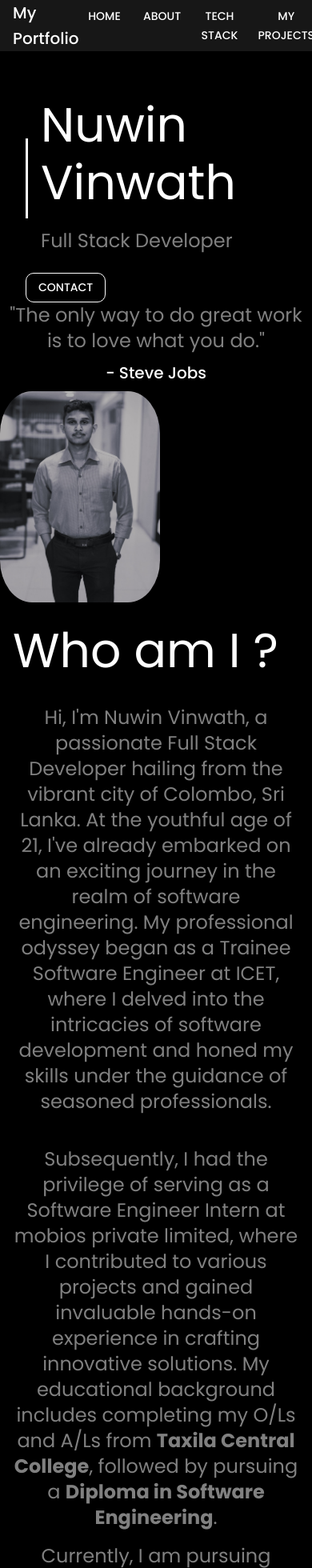
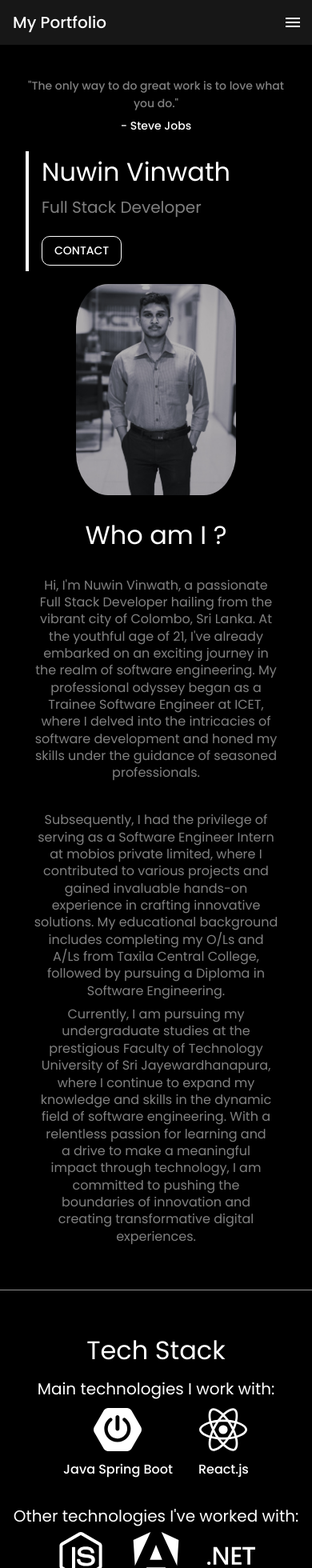
Before and after one commit to nuwin2003/my-portfolio, a React (Vite) app: page / in a window 390 px wide. Shown: the top 1960 px of the page at 80% size. Built offline with nearby package versions, Linux system fonts and the light colour scheme.

Commit message:
responsiveness added for the home page

```diff
--- a/src/components/NavBar/NavBar.jsx
+++ b/src/components/NavBar/NavBar.jsx
@@ -1,8 +1,70 @@
-import React from "react";
-import { AppBar, Toolbar, Typography, Button, Box } from "@mui/material";
+import React, { useState } from "react";
+import {
+  AppBar,
+  Toolbar,
+  Typography,
+  Button,
+  Box,
+  IconButton,
+  Drawer,
+  List,
+  ListItem,
+  ListItemText,
+} from "@mui/material";
+import MenuIcon from "@mui/icons-material/Menu";
 import { Link as ScrollLink } from "react-scroll";
 
 const NavBar = () => {
+  const [drawerOpen, setDrawerOpen] = useState(false);
+
+  const toggleDrawer = (open) => (event) => {
+    if (
+      event.type === "keydown" &&
+      (event.key === "Tab" || event.key === "Shift")
+    ) {
+      return;
+    }
+    setDrawerOpen(open);
+  };
+
+  const handleMenuItemClick = () => {
+    setDrawerOpen(false);
+  };
+
+  const menuItems = [
+    { label: "Home", to: "home" },
+    { label: "About", to: "about" },
+    { label: "Tech Stack", to: "techStack" },
+    { label: "My Projects", to: "myProjects" },
+  ];
+
+  const drawerList = () => (
+    <Box
+      sx={{ width: 250 }}
+      role="presentation"
+      onClick={toggleDrawer(false)}
+      onKeyDown={toggleDrawer(false)}
+    >
+      <List>
+        {menuItems.map((item, index) => (
+          <ScrollLink
+            key={index}
+            to={item.to}
+            spy={true}
+            smooth={true}
+            offset={-80}
+            duration={500}
+            onClick={handleMenuItemClick}
+          >
+            <ListItem button>
+              <ListItemText primary={item.label} sx={{ color: "white" }} />
+            </ListItem>
+          </ScrollLink>
+        ))}
+      </List>
+    </Box>
+  );
+
   return (
     <AppBar sx={{ backgroundColor: "black", zIndex: 2 }}>
       <Toolbar sx={{ justifyContent: "space-between" }}>
@@ -11,59 +73,40 @@ const NavBar = () => {
         </Typography>
         <Box
           sx={{
-            display: "flex",
+            display: { xs: "none", md: "flex" },
             justifyContent: "center",
             flexGrow: 1,
             gap: { lg: 4, sm: 2, xs: 1 },
           }}
         >
+          {menuItems.map((item, index) => (
             <ScrollLink
-            to="home"
+              key={index}
+              to={item.to}
               spy={true}
               smooth={true}
               offset={-80}
               duration={500}
             >
               <Button color="inherit" sx={{ color: "white" }}>
-              Home
+                {item.label}
               </Button>
             </ScrollLink>
-
-          <ScrollLink
-            to="about"
-            spy={true}
-            smooth={true}
-            offset={-80}
-            duration={500}
+          ))}
+        </Box>
+        <IconButton
+          color="inherit"
+          aria-label="open drawer"
+          edge="end"
+          sx={{ display: { xs: "flex", md: "none" } }}
+          onClick={toggleDrawer(true)}
         >
-            <Button color="inherit" sx={{ color: "white" }}>
-              About
-            </Button>
-          </ScrollLink>
-          <ScrollLink
-            to="techStack"
-            spy={true}
-            smooth={true}
-            offset={-80}
-            duration={500}
-          >
-            <Button color="inherit" sx={{ color: "white" }}>
-              Tech Stack
-            </Button>
-          </ScrollLink>
-          <ScrollLink
-            to="myProjects"
-            spy={true}
-            smooth={true}
-            offset={-80}
-            duration={500}
-          >
-            <Button color="inherit" sx={{ color: "white" }}>
-              My Projects
-            </Button>
-          </ScrollLink>
-        </Box>
+          <MenuIcon />
+        </IconButton>
       </Toolbar>
+      <Drawer anchor="right" open={drawerOpen} onClose={toggleDrawer(false)}>
+        {drawerList()}
+      </Drawer>
     </AppBar>
   );
 };
--- a/src/pages/About/About.jsx
+++ b/src/pages/About/About.jsx
@@ -7,23 +7,30 @@ const About = () => {
   useEffect(() => {
     AOS.init({ once: false, mirror: true });
   }, []);
+
   return (
-    <Grid container sm={12}>
-      <Grid item sm={12}>
+    <Grid container spacing={2}>
+      <Grid item xs={12}>
         <Typography
           variant="h2"
           component="h1"
           gutterBottom
-          sx={{ textAlign: "center", m: 2 }}
+          sx={{
+            textAlign: "center",
+            m: { lg: 2, xs: 1 },
+            fontSize: { xs: "2rem", sm: "3rem", lg: "4rem" },
+          }}
           data-aos="zoom-in"
           data-aos-duration="2500"
         >
           Who am I ?
         </Typography>
       </Grid>
+
+      <Grid item xs={1}></Grid>
       <Grid
         item
-        sm={12}
+        xs={10}
         sx={{
           display: "flex",
           flexDirection: "column",
@@ -31,8 +38,18 @@ const About = () => {
           textAlign: "center",
         }}
       >
-        <Box sx={{ m: 2 }} data-aos="zoom-in" data-aos-duration="2500">
-          <Typography variant="h5" component="h1" gutterBottom color="gray">
+        <Box
+          sx={{ m: { lg: 2, xs: 1 } }}
+          data-aos="zoom-in"
+          data-aos-duration="2500"
+        >
+          <Typography
+            variant="h5"
+            component="h2"
+            gutterBottom
+            color="gray"
+            sx={{ fontSize: { xs: "1rem", sm: "1.25rem", lg: "1.5rem" } }}
+          >
             Hi, I'm Nuwin Vinwath, a passionate Full Stack Developer hailing
             from the vibrant city of Colombo, Sri Lanka. At the youthful age of
             21, I've already embarked on an exciting journey in the realm of
@@ -43,10 +60,12 @@ const About = () => {
           </Typography>
         </Box>
       </Grid>
+      <Grid item xs={1}></Grid>
 
+      <Grid item xs={1}></Grid>
       <Grid
         item
-        sm={12}
+        xs={10}
         sx={{
           display: "flex",
           flexDirection: "column",
@@ -54,29 +73,50 @@ const About = () => {
           textAlign: "center",
         }}
       >
-        <Box sx={{ m: 2 }} data-aos="zoom-in" data-aos-duration="2500">
-          <Typography variant="h5" component="h1" gutterBottom color="gray">
+        <Box
+          sx={{ m: { lg: 2, xs: 1 } }}
+          data-aos="zoom-in"
+          data-aos-duration="2500"
+        >
+          <Typography
+            variant="h5"
+            component="h2"
+            gutterBottom
+            color="gray"
+            sx={{ fontSize: { xs: "1rem", sm: "1.25rem", lg: "1.5rem" } }}
+          >
             Subsequently, I had the privilege of serving as a Software Engineer
             Intern at mobios private limited, where I contributed to various
             projects and gained invaluable hands-on experience in crafting
             innovative solutions. My educational background includes completing
-            my O/Ls and A/Ls from <b>Taxila Central College</b>, followed by
-            pursuing a <b>Diploma in Software Engineering</b>.
+            my O/Ls and A/Ls from Taxila Central College, followed by pursuing a
+            Diploma in Software Engineering.
           </Typography>
-          <Box sx={{ m: 2 }} data-aos="zoom-in" data-aos-duration="2500">
-            <Typography variant="h5" component="h1" gutterBottom color="gray">
+          <Box
+            sx={{ m: { lg: 2, xs: 1 } }}
+            data-aos="zoom-in"
+            data-aos-duration="2500"
+          >
+            <Typography
+              variant="h5"
+              component="h2"
+              gutterBottom
+              color="gray"
+              sx={{ fontSize: { xs: "1rem", sm: "1.25rem", lg: "1.5rem" } }}
+            >
               Currently, I am pursuing my undergraduate studies at the
-              prestigious{" "}
-              <b>Faculty of Technology University of Sri Jayewardhanapura </b>,
-              where I continue to expand my knowledge and skills in the dynamic
-              field of software engineering. With a relentless passion for
-              learning and a drive to make a meaningful impact through
-              technology, I am committed to pushing the boundaries of innovation
-              and creating transformative digital experiences.
+              prestigious Faculty of Technology University of Sri
+              Jayewardhanapura, where I continue to expand my knowledge and
+              skills in the dynamic field of software engineering. With a
+              relentless passion for learning and a drive to make a meaningful
+              impact through technology, I am committed to pushing the
+              boundaries of innovation and creating transformative digital
+              experiences.
             </Typography>
           </Box>
         </Box>
       </Grid>
+      <Grid item xs={1}></Grid>
     </Grid>
   );
 };
--- a/src/pages/HomePage/HomePage.jsx
+++ b/src/pages/HomePage/HomePage.jsx
@@ -17,7 +17,7 @@ import About from "../About/About";
 import ContactMe from "../../components/ContactMe/ContactMe";
 
 const HomePage = () => {
-  const [openContactDialog, setOpenContactDialog] = useState();
+  const [openContactDialog, setOpenContactDialog] = useState(false);
 
   useEffect(() => {
     AOS.init({ once: false, mirror: true });
@@ -34,17 +34,78 @@ const HomePage = () => {
   return (
     <>
       <NavBar />
-      <Grid container xs={12} sx={{ mt: 15 }} id="home">
+      <Grid container xs={12} id="home">
+        <Grid item xs={1}></Grid>
         <Grid
           item
-          sm={4}
+          xs={10}
+          sx={{
+            display: "flex",
+            flexDirection: "column",
+            justifyContent: "center",
+            alignItems: "center",
+            textAlign: "left",
+            mt: 12,
+            mb: 2,
+          }}
+        >
+          <Box sx={{ display: "flex", alignItems: "center" }}>
+            <Box>
+              <Typography
+                variant="h6"
+                component="h1"
+                gutterBottom
+                color="gray"
+                sx={{
+                  textAlign: "center",
+                  fontSize: {
+                    lg: "1.5rem",
+                    md: "1.25rem",
+                    sm: "1rem",
+                    xs: "0.875rem",
+                  },
+                }}
+                data-aos="zoom-out"
+                data-aos-duration="2500"
+              >
+                "The only way to do great work is to love what you do."
+              </Typography>
+
+              <Typography
+                variant="h6"
+                component="h1"
+                gutterBottom
+                color="white"
+                sx={{
+                  textAlign: "center",
+                  fontSize: {
+                    lg: "1.5rem",
+                    md: "1.25rem",
+                    sm: "1rem",
+                    xs: "0.875rem",
+                  },
+                }}
+                data-aos="zoom-out"
+                data-aos-duration="2500"
+              >
+                - Steve Jobs
+              </Typography>
+            </Box>
+          </Box>
+        </Grid>
+        <Grid item xs={1}></Grid>
+        <Grid container xs={12} sx={{ mb: 2 }}>
+          <Grid
+            item
+            xs={12}
+            sm={6}
             data-aos="fade-right"
             data-aos-duration="2500"
             sx={{
               display: "flex",
               flexDirection: "column",
               justifyContent: "center",
-            alignItems: "flex-start",
+              alignItems: { sm: "center", xs: "left" },
               textAlign: "left",
               paddingLeft: "2rem",
             }}
@@ -53,20 +114,29 @@ const HomePage = () => {
               <Box
                 sx={{
                   width: "4px",
-                height: "100px",
+                  height: "150px",
                   backgroundColor: "white",
                   marginRight: "1rem",
                 }}
               />
               <Box>
-              <Typography variant="h2" component="h1" gutterBottom>
+                <Typography
+                  variant="h2"
+                  component="h1"
+                  gutterBottom
+                  sx={{ fontSize: { lg: "4rem", sm: "3rem", xs: "2rem" } }}
+                >
                   Nuwin Vinwath
                 </Typography>
-              <Typography variant="h5" component="h1" gutterBottom color="gray">
+                <Typography
+                  variant="h5"
+                  component="h1"
+                  gutterBottom
+                  color="gray"
+                  sx={{ fontSize: { lg: "2rem", sm: "1.5rem", xs: "1.25rem" } }}
+                >
                   Full Stack Developer
                 </Typography>
-            </Box>
-          </Box>
                 <Button
                   variant="outlined"
                   sx={{
@@ -79,59 +149,24 @@ const HomePage = () => {
                 >
                   Contact
                 </Button>
-        </Grid>
-        <Grid
-          item
-          sm={4}
-          sx={{
-            display: "flex",
-            flexDirection: "column",
-            justifyContent: "center",
-            alignItems: "flex-start",
-            textAlign: "left",
-          }}
-        >
-          <Box
-            sx={{ display: { lg: "flex", sm: "none" }, alignItems: "center" }}
-          >
-            <Box>
-              <Typography
-                variant="h5"
-                component="h1"
-                gutterBottom
-                color="gray"
-                sx={{ textAlign: "center" }}
-                data-aos="zoom-out"
-                data-aos-duration="2500"
-              >
-                "The only way to do great work is to love what you do."
-              </Typography>
-              <Typography
-                variant="h6"
-                component="h1"
-                gutterBottom
-                color="white"
-                sx={{ textAlign: "center" }}
-                data-aos="zoom-out"
-                data-aos-duration="2500"
-              >
-                - Steve Jobs
-              </Typography>
               </Box>
             </Box>
           </Grid>
           <Grid
             item
-          sm={4}
+            xs={12}
+            sm={6}
             data-aos="flip-right"
+            justifyContent={"center"}
             data-aos-duration="2500"
             sx={{
               display: "flex",
               justifyContent: "center",
               alignItems: "center",
+              mt: { sm: 0, xs: 2 },
             }}
           >
-          <Box sx={{ width: { sm: 400, xs: 200 } }}>
+            <Box sx={{ width: { lg: 400, sm: 350, xs: 200 } }}>
               <img
                 src={BackgroundImage}
                 alt="BgImage"
@@ -140,26 +175,37 @@ const HomePage = () => {
               />
             </Box>
           </Grid>
-        <Grid container sm={12}>
-          <Grid item sm={12} id="about">
+        </Grid>
+
+        <Grid container xs={12}>
+          <Grid item xs={12} id="about">
             <About />
           </Grid>
 
-          <Grid item sm={12} id="techStack">
+          <Grid item xs={12} id="techStack">
             <Divider sx={{ my: 5, backgroundColor: "gray" }} />
           </Grid>
 
-          <Grid item sm={12} data-aos="zoom-in" data-aos-duration="2500">
+          <Grid item xs={12} data-aos="zoom-in" data-aos-duration="2500">
             <Typography
               variant="h2"
               component="h1"
               gutterBottom
-              sx={{ textAlign: "center", m: 2 }}
+              sx={{
+                textAlign: "center",
+                m: 2,
+                fontSize: { lg: "4rem", sm: "3rem", xs: "2rem" },
+              }}
             >
               Tech Stack
             </Typography>
             <Box sx={{ textAlign: "center", m: 2 }}>
-              <Typography variant="h5" component="p" gutterBottom>
+              <Typography
+                variant="h5"
+                component="p"
+                gutterBottom
+                sx={{ fontSize: { lg: "2rem", sm: "1.5rem", xs: "1.25rem" } }}
+              >
                 Main technologies I work with:
               </Typography>
               <Box
@@ -172,38 +218,78 @@ const HomePage = () => {
               >
                 <Box sx={{ textAlign: "center" }}>
                   <SiSpringboot size={60} />
-                  <Typography variant="h6">Java Spring Boot</Typography>
+                  <Typography
+                    variant="h6"
+                    sx={{
+                      fontSize: { lg: "1.5rem", sm: "1.25rem", xs: "1rem" },
+                    }}
+                  >
+                    Java Spring Boot
+                  </Typography>
                 </Box>
                 <Box sx={{ textAlign: "center" }}>
                   <SiReact size={60} />
-                  <Typography variant="h6">React.js</Typography>
+                  <Typography
+                    variant="h6"
+                    sx={{
+                      fontSize: { lg: "1.5rem", sm: "1.25rem", xs: "1rem" },
+                    }}
+                  >
+                    React.js
+                  </Typography>
                 </Box>
               </Box>
-              <Typography variant="h5" component="p" gutterBottom>
+              <Typography
+                variant="h5"
+                component="p"
+                gutterBottom
+                sx={{ fontSize: { lg: "2rem", sm: "1.5rem", xs: "1.25rem" } }}
+              >
                 Other technologies I've worked with:
               </Typography>
               <Box sx={{ display: "flex", justifyContent: "center", gap: 4 }}>
                 <Box sx={{ textAlign: "center" }}>
                   <SiNodedotjs size={60} />
-                  <Typography variant="h6">Node.js</Typography>
+                  <Typography
+                    variant="h6"
+                    sx={{
+                      fontSize: { lg: "1.5rem", sm: "1.25rem", xs: "1rem" },
+                    }}
+                  >
+                    Node.js
+                  </Typography>
                 </Box>
                 <Box sx={{ textAlign: "center" }}>
                   <SiAngular size={60} />
-                  <Typography variant="h6">Angular</Typography>
+                  <Typography
+                    variant="h6"
+                    sx={{
+                      fontSize: { lg: "1.5rem", sm: "1.25rem", xs: "1rem" },
+                    }}
+                  >
+                    Angular
+                  </Typography>
                 </Box>
                 <Box sx={{ textAlign: "center" }}>
                   <SiDotnet size={60} />
-                  <Typography variant="h6">.NET</Typography>
+                  <Typography
+                    variant="h6"
+                    sx={{
+                      fontSize: { lg: "1.5rem", sm: "1.25rem", xs: "1rem" },
+                    }}
+                  >
+                    .NET
+                  </Typography>
                 </Box>
               </Box>
             </Box>
           </Grid>
-          <Grid item sm={12}>
+          <Grid item xs={12}>
             <Divider sx={{ my: 5, backgroundColor: "gray" }} />
           </Grid>
           <Grid
             item
-            sm={12}
+            xs={12}
             sx={{
               display: "flex",
               flexDirection: "column",
@@ -214,7 +300,7 @@ const HomePage = () => {
           >
             <MyProjects />
           </Grid>
-          <Grid item sm={12}>
+          <Grid item xs={12}>
             <Footer />
           </Grid>
         </Grid>
--- a/src/pages/MyProjects/MyProjects.jsx
+++ b/src/pages/MyProjects/MyProjects.jsx
@@ -109,19 +109,19 @@ const MyProjects = () => {
 
   return (
     <Grid container xs={12}>
-      <Grid item sm={12} data-aos="zoom-in" data-aos-duration="2500">
+      <Grid item xs={12} data-aos="zoom-in" data-aos-duration="2500">
         <Typography
           variant="h2"
           component="h1"
           gutterBottom
-          sx={{ textAlign: "center", m: 2 }}
+          sx={{ textAlign: "center", m: 2, fontSize: { xs: '2rem', sm: '3rem', lg: '4rem' } }}
         >
           My Projects
         </Typography>
       </Grid>
-      <Grid container item sm={12} spacing={2} m={2}>
+      <Grid container item xs={12} spacing={2} m={2}>
         {projectList.map((project, index) => (
-          <Grid key={index} item sm={6}>
+          <Grid key={index} item xs={12} sm={6} data-aos="zoom-in" data-aos-duration="2500">
             <ProjectCard project={project} />
           </Grid>
         ))}
```
Lines whose indentation alone changed are shown as unchanged.
